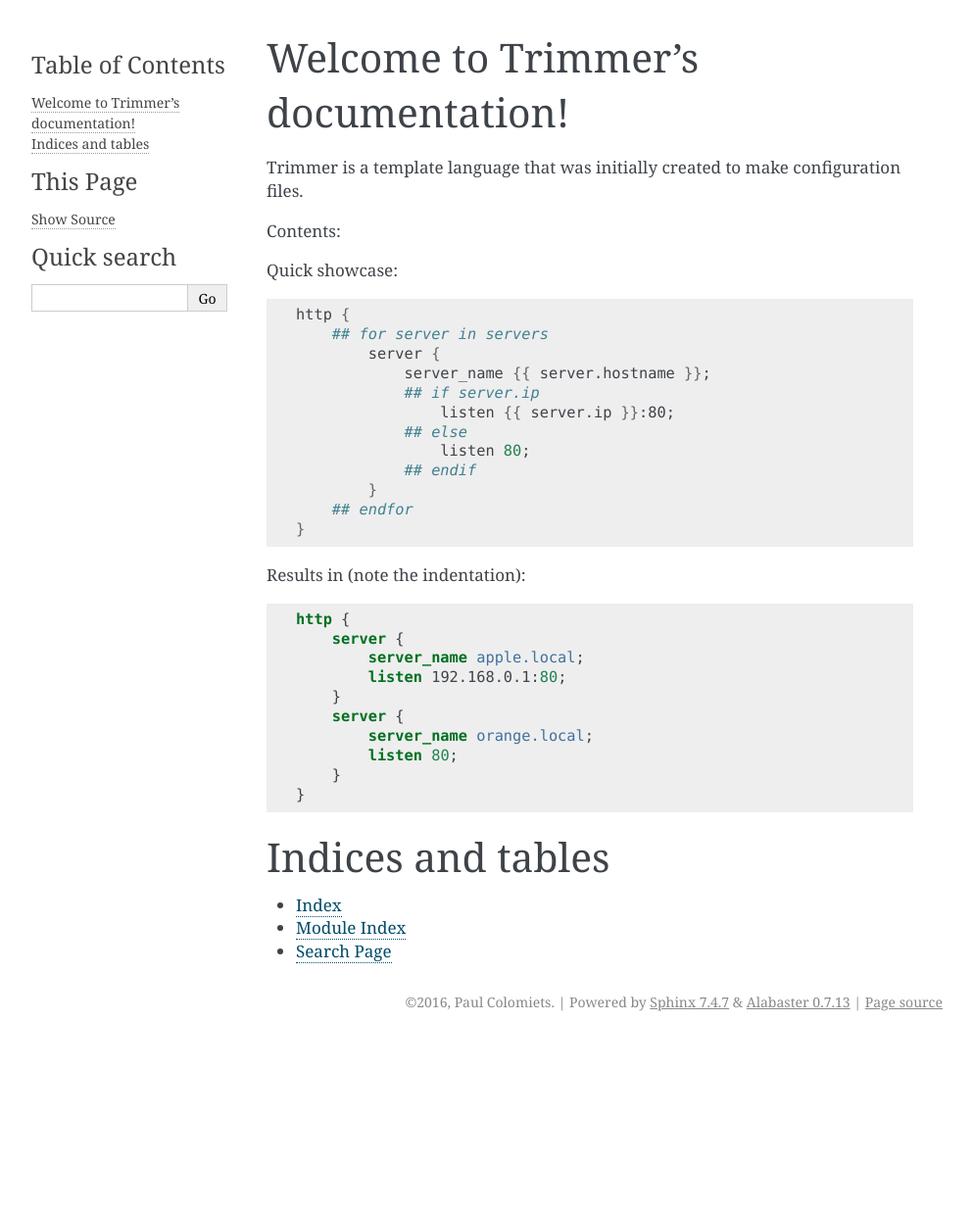
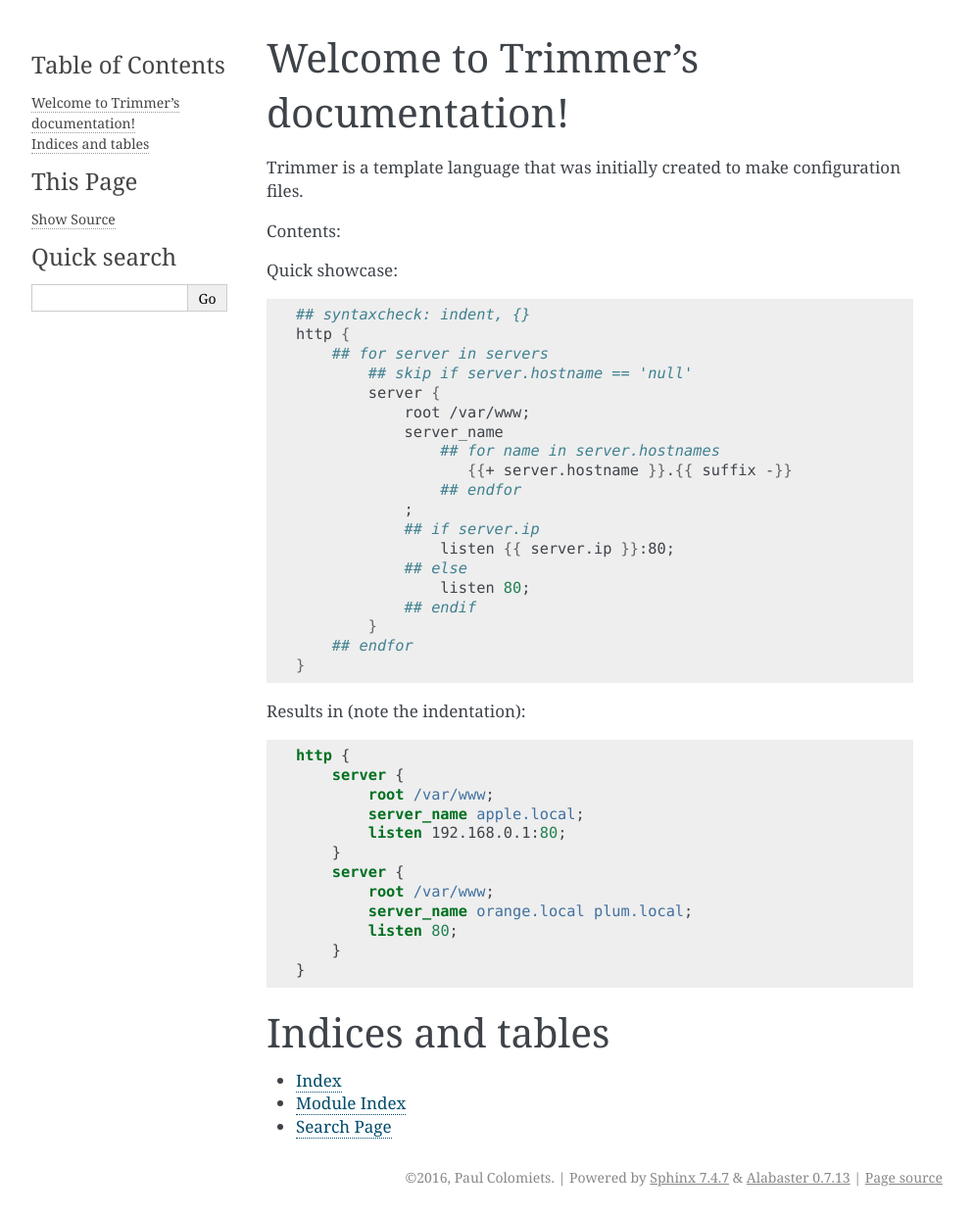
Before and after one commit to tailhook/trimmer, a Sphinx documentation site: the page built from doc/index.rst, in a window 1280 px wide. Shown: the whole page at 98% size, without its empty margins (148-1141 px from the left). Built offline with Sphinx 7.4.7, drawn with Linux system fonts in a browser that asks for light colours; before the commit the page ends 1062 px from its top, so only the background shows below that.

Commit message:
Upgrades example

```diff
--- a/doc/index.rst
+++ b/doc/index.rst
@@ -19,10 +19,17 @@ Quick showcase:
 
 .. code-block:: bash
 
+    ## syntaxcheck: indent, {}
     http {
         ## for server in servers
+            ## skip if server.hostname == 'null'
             server {
-                server_name {{ server.hostname }};
+                root /var/www;
+                server_name
+                    ## for name in server.hostnames
+                       {{+ server.hostname }}.{{ suffix -}}
+                    ## endfor
+                ;
                 ## if server.ip
                     listen {{ server.ip }}:80;
                 ## else
@@ -38,11 +45,13 @@ Results in (note the indentation):
 
     http {
         server {
+            root /var/www;
             server_name apple.local;
             listen 192.168.0.1:80;
         }
         server {
-            server_name orange.local;
+            root /var/www;
+            server_name orange.local plum.local;
             listen 80;
         }
     }
```
